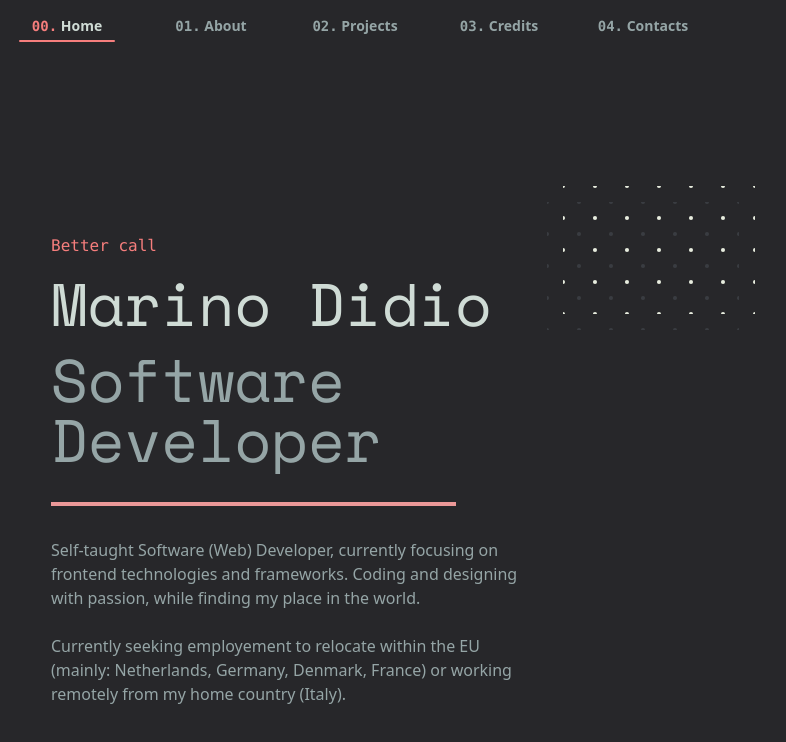
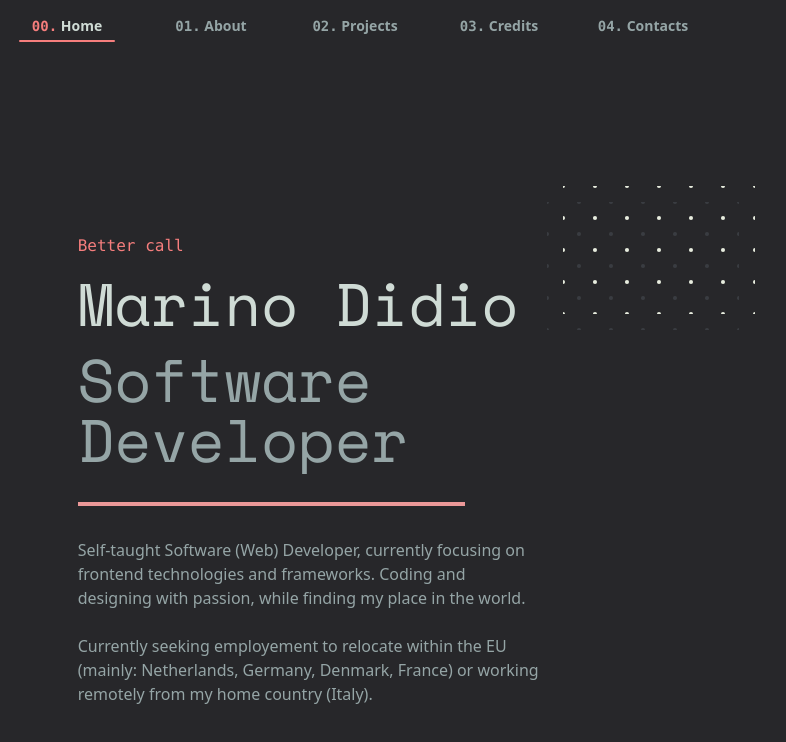
Before and after one commit to mardisen/vue-portfolio, a Vue app: page / in a window 1280 px wide. Shown: the top 742 px of the page, without its empty margins (285-1071 px from the left). Built offline with nearby package versions, Linux system fonts and the light colour scheme.

Commit message:
Improved HomeView UI + css refactoring

```diff
--- /dev/null
+++ b/src/assets/css/home.css
@@ -0,0 +1,17 @@
+.dots-pattern {
+    mask-image: url("@assets/dots-pattern.svg");
+}
+
+.move-shadow:hover ~ .shadow {
+    @apply -right-28 -top-16;
+}
+
+.side {
+    @apply self-stretch basis-1.5 transition-all my-2 ml-6 mr-0;
+}
+
+.show-side:hover {
+    .side {
+        @apply bg-primary-mid ml-3 mr-3;
+    }
+}
--- a/src/assets/css/main.css
+++ b/src/assets/css/main.css
@@ -2,6 +2,7 @@
 @import "./animations.css";
 @import "./fonts.css";
 @import "./navbar.css";
+@import "./home.css";
 
 :root {
     @apply text-primary-light;
--- a/src/views/HomeView.vue
+++ b/src/views/HomeView.vue
@@ -1,5 +1,6 @@
 <template>
-  <div class="flex flex-row space-x-4">
+  <div class="flex flex-row show-side">
+    <div class="side" />
     <div class="flex flex-col p-4 space-y-8 text-left home">
       <div class="flex flex-col space-y-4 w-full">
         <div class="flex relative space-between">
@@ -26,14 +27,3 @@
     </div>
   </div>
 </template>
-
-<style>
-.dots-pattern {
-  mask-image: url("@assets/dots-pattern.svg");
-}
-
-.move-shadow:hover~.shadow {
-  right: -7rem;
-  top: -4rem;
-}
-</style>
```
